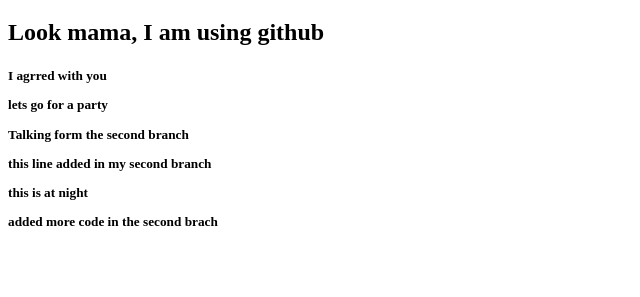
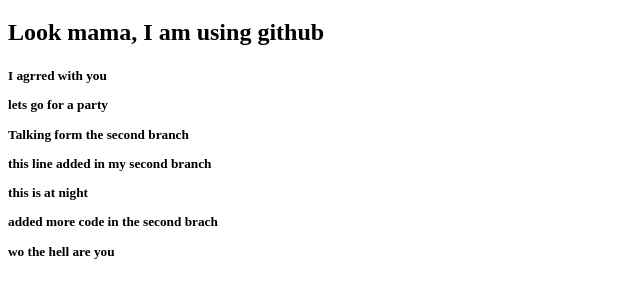
Before and after one commit to akashrudro/my-first-website-, a plain HTML site: page index.html in a window 1280 px wide. Shown: the part 61-358 px from the top of the page, without its empty margins (0-640 px from the left). Drawn offline with Linux system fonts and the light colour scheme.

Commit message:
some changes

```diff
--- a/index.html
+++ b/index.html
@@ -14,6 +14,7 @@
         <p>this line added in my second branch</p>
         <p>this is at night </p>
         <p>added more code in the second brach</p>
+        <p>wo the hell are you</p>
         <img src="flag.ggif" alt="">
 
     </h5>
```
Also changed, not shown: 2 other files.
